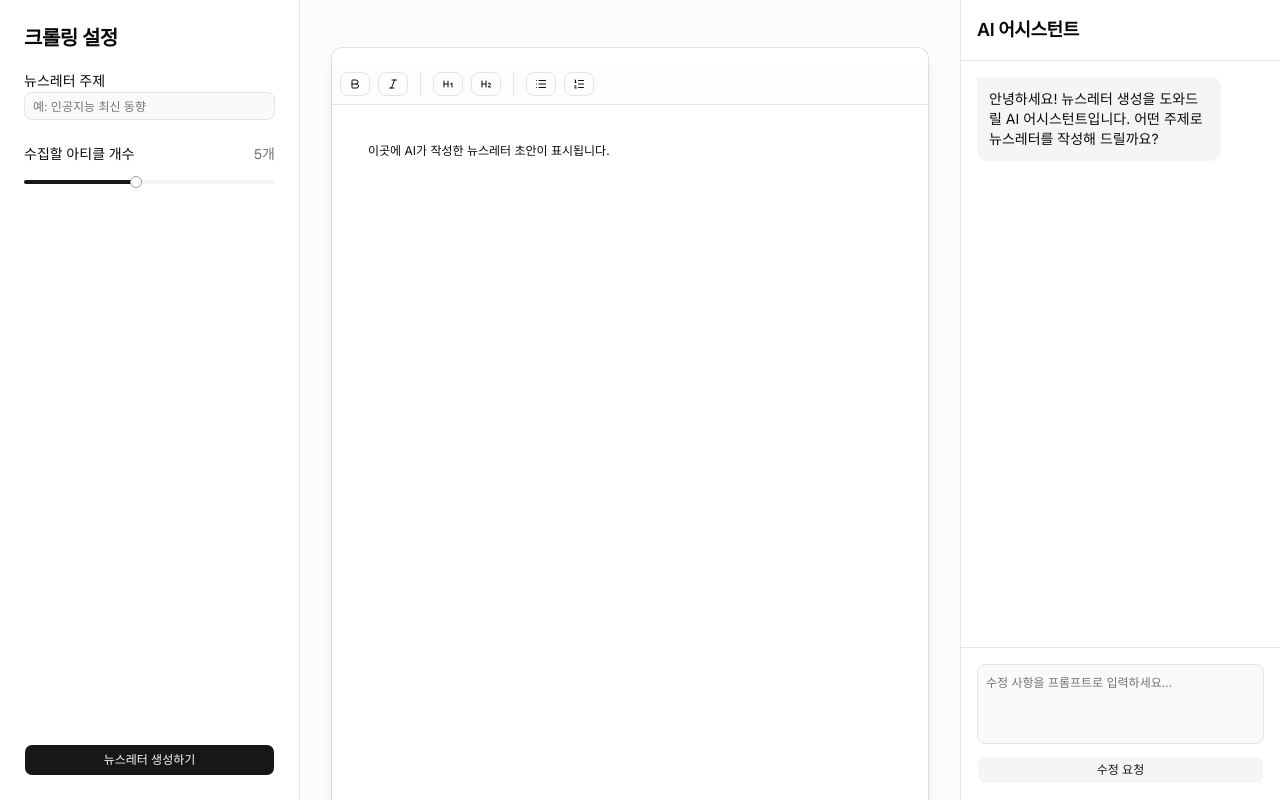
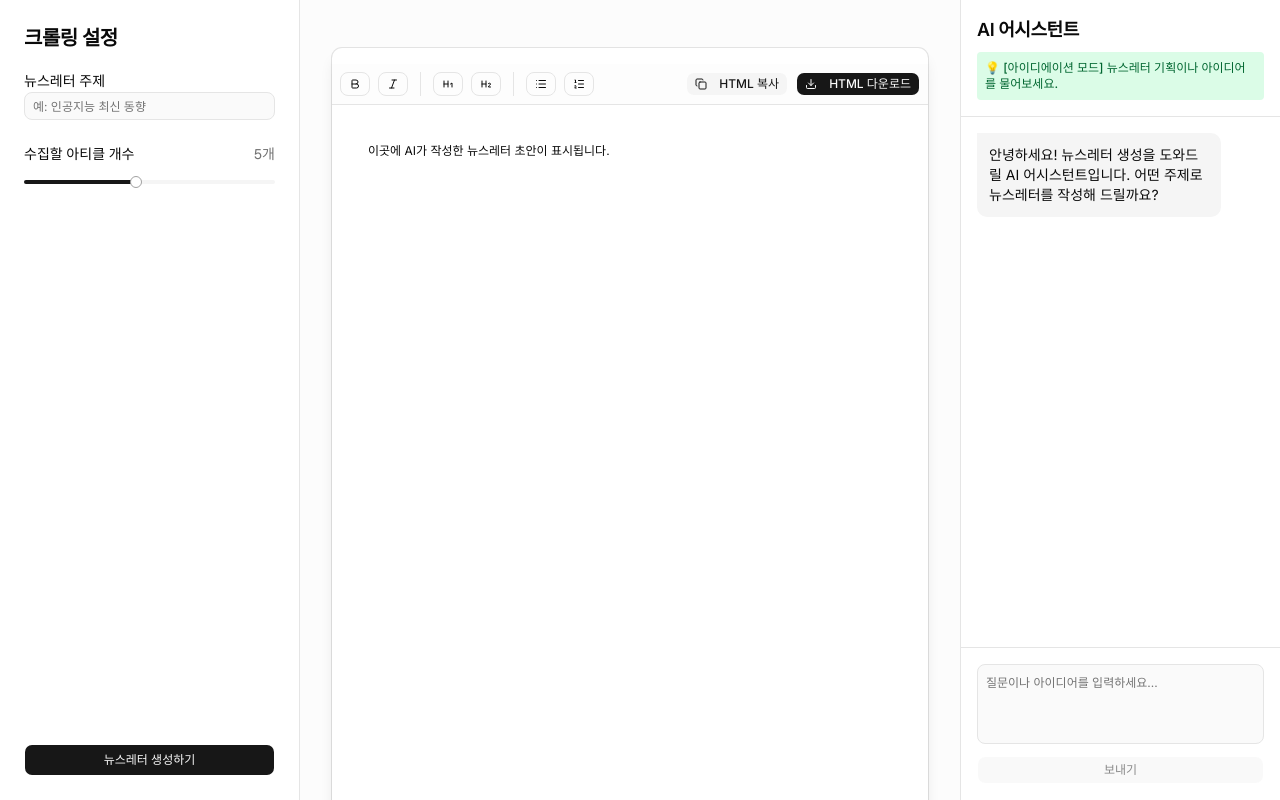
Before and after one commit to turquoise-max/Mercury, a Next.js app in the folder frontend/: page / in a window 1280 px wide. Built offline with nearby package versions, Linux system fonts and the light colour scheme.

Commit message:
AI 채팅 패널: 드래그 여부에 따른 수정모드, 아이디에이션모드 전환

```diff
--- a/frontend/app/page.tsx
+++ b/frontend/app/page.tsx
@@ -34,6 +34,7 @@ export default function Home() {
   ]);
   const [editInstruction, setEditInstruction] = useState("");
   const [isEditing, setIsEditing] = useState(false);
+  const [selectedTextContext, setSelectedTextContext] = useState("");
   const editorRef = useRef<NewsletterEditorRef>(null);
 
   const handleGenerate = async () => {
@@ -73,23 +74,8 @@ export default function Home() {
     }
   };
 
-  const handleEditRequest = async () => {
+  const handleChatRequest = async () => {
     if (!editInstruction.trim()) return;
-
-    const range = editorRef.current?.getSelectionRange();
-    if (!range) {
-      alert("에디터에서 수정할 텍스트를 먼저 드래그해 주세요.");
-      return;
-    }
-
-    const selectedText = editorRef.current?.getSelectedText();
-    if (!selectedText) {
-      alert("에디터에서 수정할 텍스트를 먼저 드래그해 주세요.");
-      return;
-    }
-
-    // 수정 중인 영역 하이라이트 표시
-    editorRef.current?.setHighlightAtRange(range.from, range.to);
 
     const currentInstruction = editInstruction;
     setEditInstruction("");
@@ -98,20 +84,28 @@ export default function Home() {
     setChatHistory(prev => [...prev, { id: Date.now().toString(), role: "user", content: currentInstruction }]);
     setIsEditing(true);
 
+    const range = editorRef.current?.getSelectionRange();
+    const hasSelection = !!selectedTextContext && !!range;
+
+    if (hasSelection && range) {
+      // 수정 중인 영역 하이라이트 표시
+      editorRef.current?.setHighlightAtRange(range.from, range.to);
+    }
+
     try {
-      const response = await fetch("http://localhost:8000/api/edit", {
+      const response = await fetch("http://localhost:8000/api/chat", {
         method: "POST",
         headers: {
           "Content-Type": "application/json",
         },
         body: JSON.stringify({
-          selected_text: selectedText,
+          selected_text: hasSelection ? selectedTextContext : null,
           instruction: currentInstruction,
         }),
       });
 
       if (!response.ok) {
-        throw new Error("Failed to edit text");
+        throw new Error("Failed to process chat request");
       }
 
       const data = await response.json();
@@ -120,6 +114,7 @@ export default function Home() {
         throw new Error(data.error);
       }
 
+      if (hasSelection && range) {
         // AI 응답 제안 추가 (바로 교체하지 않음)
         setChatHistory(prev => [...prev, {
           id: (Date.now() + 1).toString(),
@@ -127,16 +122,27 @@ export default function Home() {
           content: "다음과 같이 수정해 보았습니다.",
           type: "suggestion",
           suggestion: {
-          text: data.edited_text,
+            text: data.reply,
             range: range,
             status: "pending"
           }
         }]);
+      } else {
+        // 일반 답변 추가
+        setChatHistory(prev => [...prev, {
+          id: (Date.now() + 1).toString(),
+          role: "assistant",
+          content: data.reply,
+          type: "text"
+        }]);
+      }
     } catch (error) {
-      console.error("Error editing text:", error);
-      alert("텍스트 수정 중 오류가 발생했습니다.");
+      console.error("Error processing chat request:", error);
+      alert("요청 처리 중 오류가 발생했습니다.");
       // 에러 발생 시 하이라이트 제거
+      if (hasSelection && range) {
         editorRef.current?.removeHighlightAtRange(range.from, range.to);
+      }
     } finally {
       setIsEditing(false);
     }
@@ -225,14 +231,28 @@ export default function Home() {
       {/* 2. 중앙 패널: 메인 에디터 */}
       <main className="flex-1 bg-muted/30 overflow-auto flex flex-col items-center p-8">
         <Card className="w-full max-w-4xl min-h-[800px] flex flex-col shadow-lg bg-white border-0 mt-4 mb-8 overflow-hidden">
-          <NewsletterEditor ref={editorRef} content={editorContent} />
+          <NewsletterEditor
+            ref={editorRef}
+            content={editorContent}
+            onSelectionChange={setSelectedTextContext}
+          />
         </Card>
       </main>
 
       {/* 3. 우측 패널: AI 챗 어시스턴트 */}
       <aside className="flex flex-col w-[320px] flex-shrink-0 border-l bg-card">
-        <div className="p-4">
+        <div className="p-4 space-y-2">
           <h2 className="text-lg font-semibold tracking-tight">AI 어시스턴트</h2>
+          <div className={`p-2 rounded text-xs font-medium ${selectedTextContext ? 'bg-blue-100 text-blue-800' : 'bg-green-100 text-green-800'}`}>
+            {selectedTextContext ? (
+              <>
+                <div className="mb-1">✏️ [선택 부분 수정 모드]</div>
+                <div className="line-clamp-2 italic opacity-80">"{selectedTextContext}"</div>
+              </>
+            ) : (
+              <div>💡 [아이디에이션 모드] 뉴스레터 기획이나 아이디어를 물어보세요.</div>
+            )}
+          </div>
         </div>
         <Separator />
 
@@ -241,7 +261,7 @@ export default function Home() {
             {chatHistory.map((msg) => (
               msg.role === "assistant" ? (
                 <div key={msg.id} className="flex flex-col gap-2 bg-muted p-3 rounded-lg rounded-tl-none max-w-[85%] text-sm">
-                  <p>{msg.content}</p>
+                  <p className="whitespace-pre-wrap">{msg.content}</p>
                   {msg.type === "suggestion" && msg.suggestion && (
                     <div className="mt-2 space-y-3">
                       <div className="bg-background p-2 rounded border text-muted-foreground whitespace-pre-wrap">
@@ -269,7 +289,7 @@ export default function Home() {
                 </div>
               ) : (
                 <div key={msg.id} className="flex flex-col gap-2 bg-primary text-primary-foreground p-3 rounded-lg rounded-tr-none max-w-[85%] self-end ml-auto text-sm">
-                  <p>{msg.content}</p>
+                  <p className="whitespace-pre-wrap">{msg.content}</p>
                 </div>
               )
             ))}
@@ -278,7 +298,7 @@ export default function Home() {
 
         <div className="p-4 border-t bg-background space-y-3">
           <Textarea
-            placeholder="수정 사항을 프롬프트로 입력하세요..."
+            placeholder={selectedTextContext ? "수정 사항을 프롬프트로 입력하세요..." : "질문이나 아이디어를 입력하세요..."}
             className="min-h-[80px] resize-none"
             value={editInstruction}
             onChange={(e) => setEditInstruction(e.target.value)}
@@ -286,16 +306,16 @@ export default function Home() {
           <Button
             className="w-full"
             variant="secondary"
-            onClick={handleEditRequest}
-            disabled={isEditing}
+            onClick={handleChatRequest}
+            disabled={isEditing || !editInstruction.trim()}
           >
             {isEditing ? (
               <>
                 <Loader2 className="mr-2 h-4 w-4 animate-spin" />
-                수정 중...
+                처리 중...
               </>
             ) : (
-              "수정 요청"
+              "보내기"
             )}
           </Button>
         </div>
--- a/frontend/components/editor/NewsletterEditor.tsx
+++ b/frontend/components/editor/NewsletterEditor.tsx
@@ -4,11 +4,12 @@ import { useEditor, EditorContent } from '@tiptap/react';
 import StarterKit from '@tiptap/starter-kit';
 import Highlight from '@tiptap/extension-highlight';
 import { Button } from '@/components/ui/button';
-import { Bold, Italic, Heading1, Heading2, List, ListOrdered } from 'lucide-react';
+import { Bold, Italic, Heading1, Heading2, List, ListOrdered, Copy, Download } from 'lucide-react';
 import { useEffect, forwardRef, useImperativeHandle } from 'react';
 
 interface NewsletterEditorProps {
   content: string;
+  onSelectionChange?: (selectedText: string) => void;
 }
 
 export interface NewsletterEditorRef {
@@ -20,7 +21,7 @@ export interface NewsletterEditorRef {
   replaceTextAtRange: (from: number, to: number, newText: string) => void;
 }
 
-export const NewsletterEditor = forwardRef<NewsletterEditorRef, NewsletterEditorProps>(({ content }, ref) => {
+export const NewsletterEditor = forwardRef<NewsletterEditorRef, NewsletterEditorProps>(({ content, onSelectionChange }, ref) => {
   const editor = useEditor({
     extensions: [
       StarterKit,
@@ -35,6 +36,21 @@ export const NewsletterEditor = forwardRef<NewsletterEditorRef, NewsletterEditor
         class: 'prose prose-sm sm:prose-base lg:prose-lg xl:prose-2xl m-5 focus:outline-none w-full max-w-none',
       },
     },
+    onSelectionUpdate: ({ editor }) => {
+      if (onSelectionChange) {
+        const { from, to } = editor.state.selection;
+        const text = editor.state.doc.textBetween(from, to, " ");
+        onSelectionChange(text.trim());
+      }
+    },
+    onBlur: ({ editor }) => {
+      // Blur 시에도 선택 영역이 풀리면 업데이트
+      if (onSelectionChange) {
+        const { from, to } = editor.state.selection;
+        const text = editor.state.doc.textBetween(from, to, " ");
+        onSelectionChange(text.trim());
+      }
+    }
   });
 
   useEffect(() => {
@@ -73,13 +89,52 @@ export const NewsletterEditor = forwardRef<NewsletterEditorRef, NewsletterEditor
     }
   }));
 
+  const handleCopyHtml = () => {
+    if (!editor) return;
+    const html = editor.getHTML();
+    navigator.clipboard.writeText(html).then(() => {
+      alert("클립보드에 HTML이 복사되었습니다.");
+    });
+  };
+
+  const handleDownload = () => {
+    if (!editor) return;
+    const editorContent = editor.getHTML();
+    const htmlTemplate = `<!DOCTYPE html>
+<html lang="ko">
+<head>
+  <meta charset="UTF-8">
+  <meta name="viewport" content="width=device-width, initial-scale=1.0">
+  <title>AI 뉴스레터</title>
+  <style>
+    body { font-family: sans-serif; line-height: 1.6; color: #333; max-width: 800px; margin: 0 auto; padding: 20px; }
+    h1, h2 { color: #111; }
+    blockquote { border-left: 4px solid #ddd; padding-left: 1rem; color: #666; }
+  </style>
+</head>
+<body>
+  ${editorContent}
+</body>
+</html>`;
+
+    const blob = new Blob([htmlTemplate], { type: 'text/html' });
+    const url = URL.createObjectURL(blob);
+    const a = document.createElement('a');
+    a.href = url;
+    a.download = 'newsletter.html';
+    document.body.appendChild(a);
+    a.click();
+    document.body.removeChild(a);
+    URL.revokeObjectURL(url);
+  };
+
   if (!editor) {
     return null;
   }
 
   return (
     <div className="flex flex-col w-full h-full">
-      <div className="flex flex-wrap gap-2 p-2 border-b bg-muted/20">
+      <div className="flex flex-wrap gap-2 p-2 border-b bg-muted/20 items-center">
         <Button
           variant="outline"
           size="sm"
@@ -130,6 +185,15 @@ export const NewsletterEditor = forwardRef<NewsletterEditorRef, NewsletterEditor
         >
           <ListOrdered className="w-4 h-4" />
         </Button>
+        <div className="flex-1" />
+        <Button variant="secondary" size="sm" onClick={handleCopyHtml}>
+          <Copy className="w-4 h-4 mr-2" />
+          HTML 복사
+        </Button>
+        <Button variant="default" size="sm" onClick={handleDownload}>
+          <Download className="w-4 h-4 mr-2" />
+          HTML 다운로드
+        </Button>
       </div>
       <div className="flex-1 overflow-auto p-4 cursor-text" onClick={() => editor.chain().focus().run()}>
         <EditorContent editor={editor} className="min-h-full" />
```
Also changed, not shown: 1 other file (tests, documents, lock files or other folders). Lines whose indentation alone changed are shown as unchanged.
